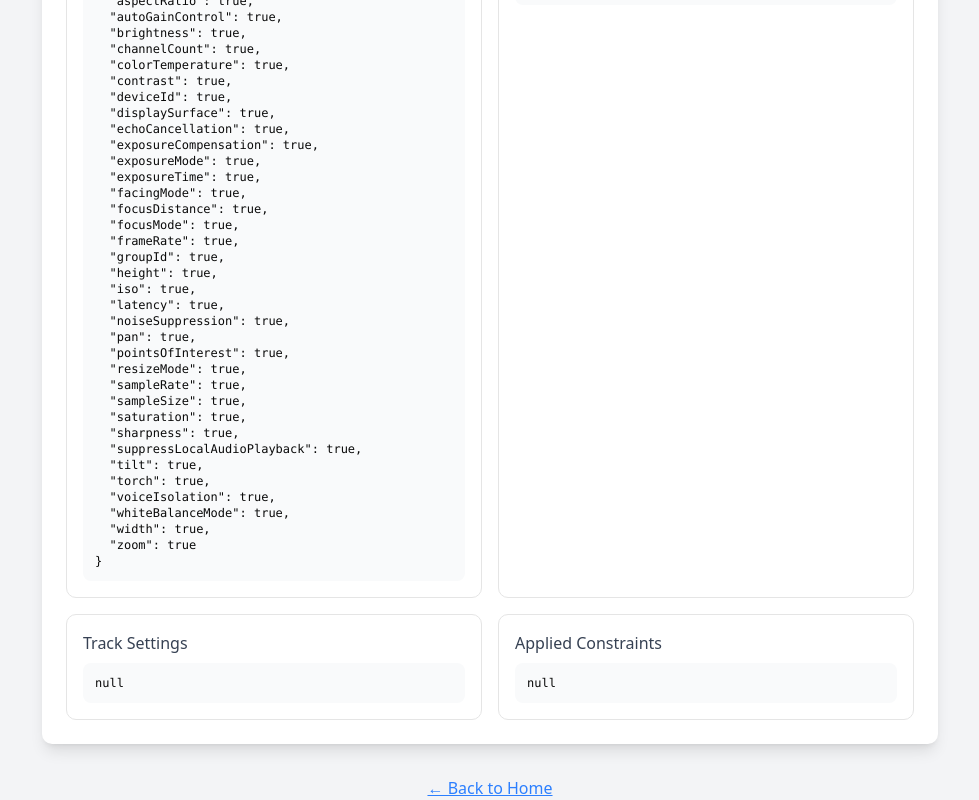
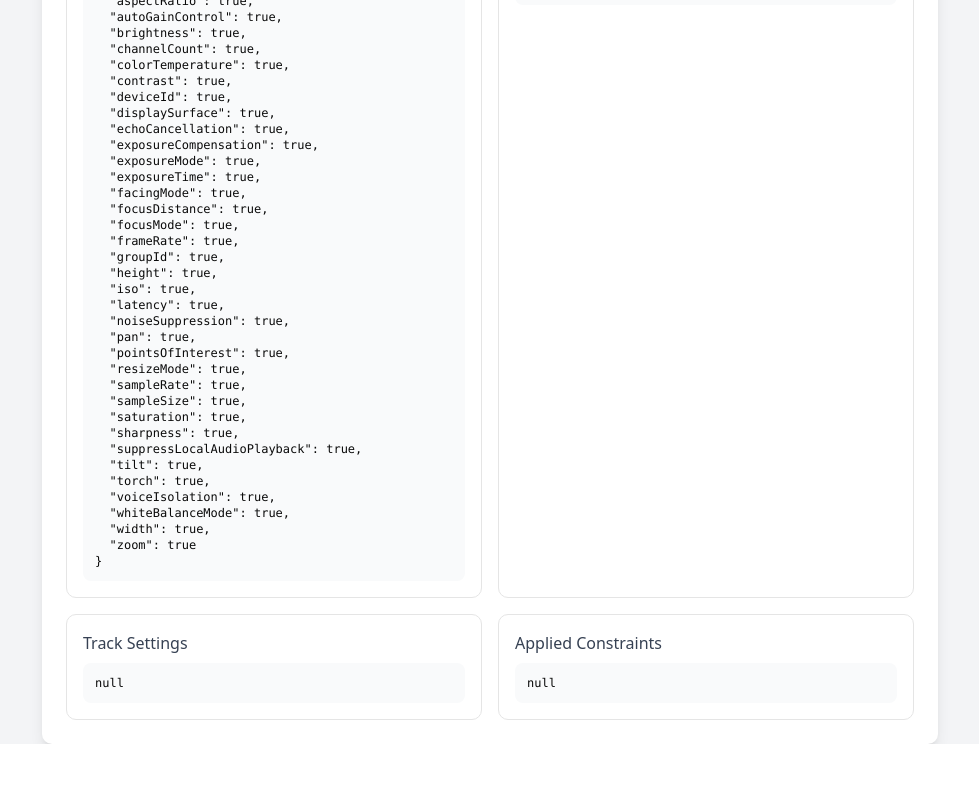
Before and after one commit to jmayalag/vitereact, a React (Vite) app: page / in a window 1280 px wide. Shown: the part 810-1610 px from the top of the page, without its empty margins (150-1129 px from the left). After the commit the page ends 1554 px from the top, so only its background shows below. Built offline with nearby package versions, Linux system fonts and the light colour scheme.

Commit message:
Update servers

```diff
--- a/src/components/VideoTest.tsx
+++ b/src/components/VideoTest.tsx
@@ -693,12 +693,6 @@ export function VideoTest() {
             </div>
           </div>
         </div>
-
-        <div className="mt-8 text-center">
-          <a href="/" className="text-blue-500 hover:text-blue-600 underline">
-            ← Back to Home
-          </a>
-        </div>
       </div>
     </div>
   );
--- a/vite.config.ts
+++ b/vite.config.ts
@@ -12,6 +12,6 @@ export default defineConfig({
     },
   },
   server: {
-    allowedHosts: ["localhost", "127.0.0.1", "0.0.0.0", ".ngrok-free.app"],
+    allowedHosts: ["localhost", "127.0.0.1", "0.0.0.0", ".ngrok-free.app", ".vercel.app"],
   },
 });
```
